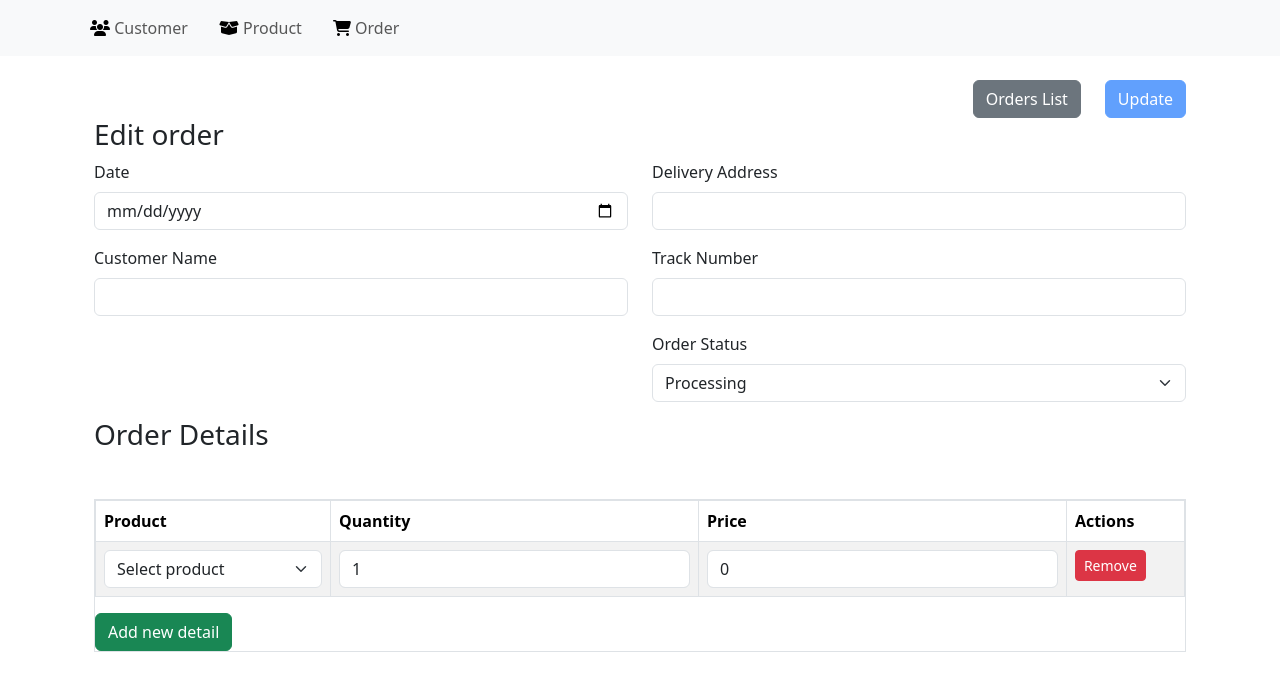
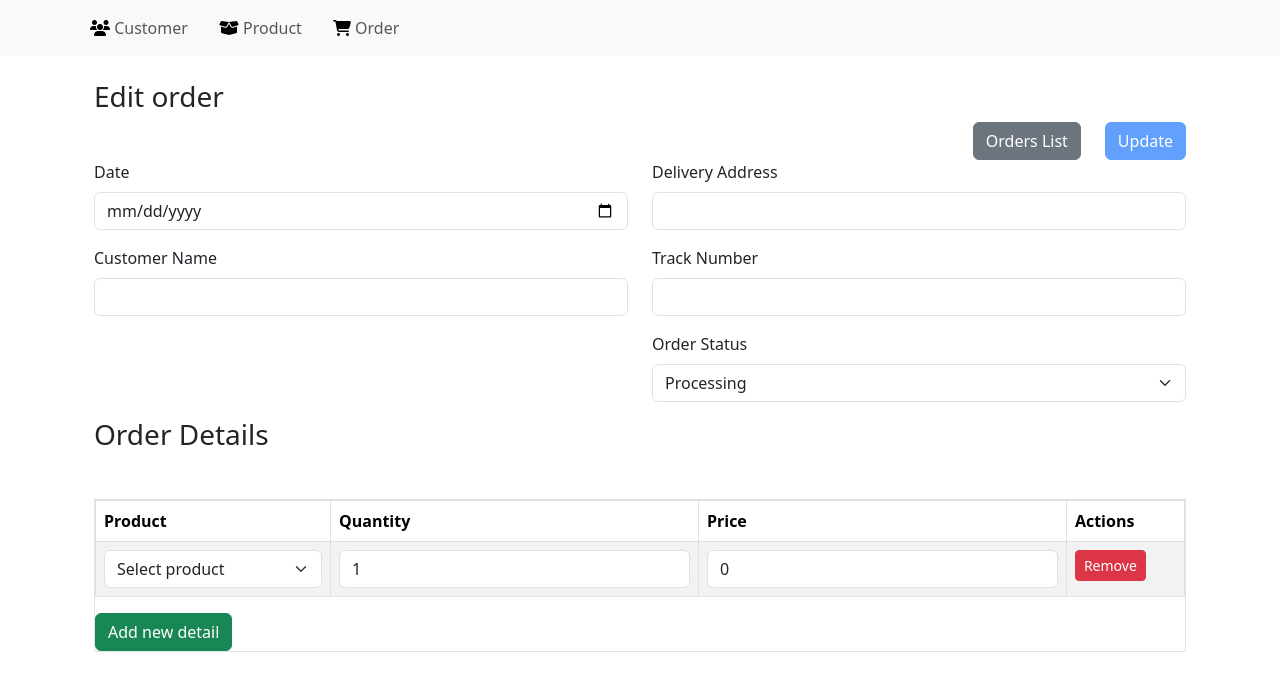
Before and after one commit to Ehya-Ag/gestion-commandes-frontend, a Vue app: page /order/edit-order/1 in a window 1280 px wide. Shown: the top 690 px of the page. Built offline with nearby package versions, Linux system fonts and the light colour scheme.

Commit message:
Ajustement du titre de EditOrder

```diff
--- a/src/components/purchaseOrder/EditOrder.vue
+++ b/src/components/purchaseOrder/EditOrder.vue
@@ -1,10 +1,10 @@
 <template>
   <div class="container mt-4">
+    <h3>Edit order</h3>
     <div class="d-flex justify-content-end">
       <button @click="goToOrderList" class="btn btn-secondary me-4">Orders List</button>
       <button @click="submitOrder" class="btn btn-primary" :disabled="order.details.length === 0">Update</button>
     </div>
-    <h3>Edit order</h3>
     <form @submit.prevent="submitOrder">
       <div class="row">
         <div class="col-md-6 mb-3">
```
